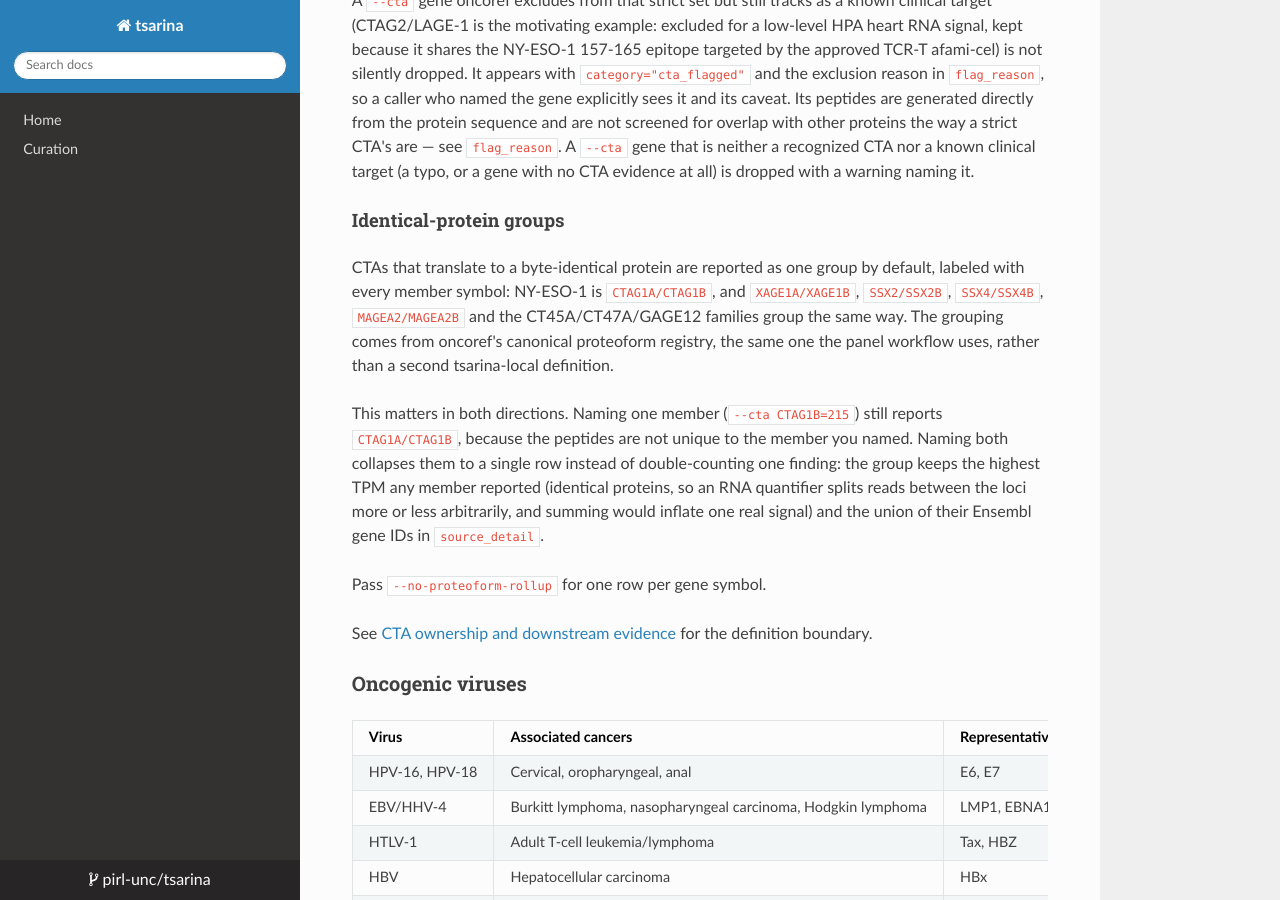
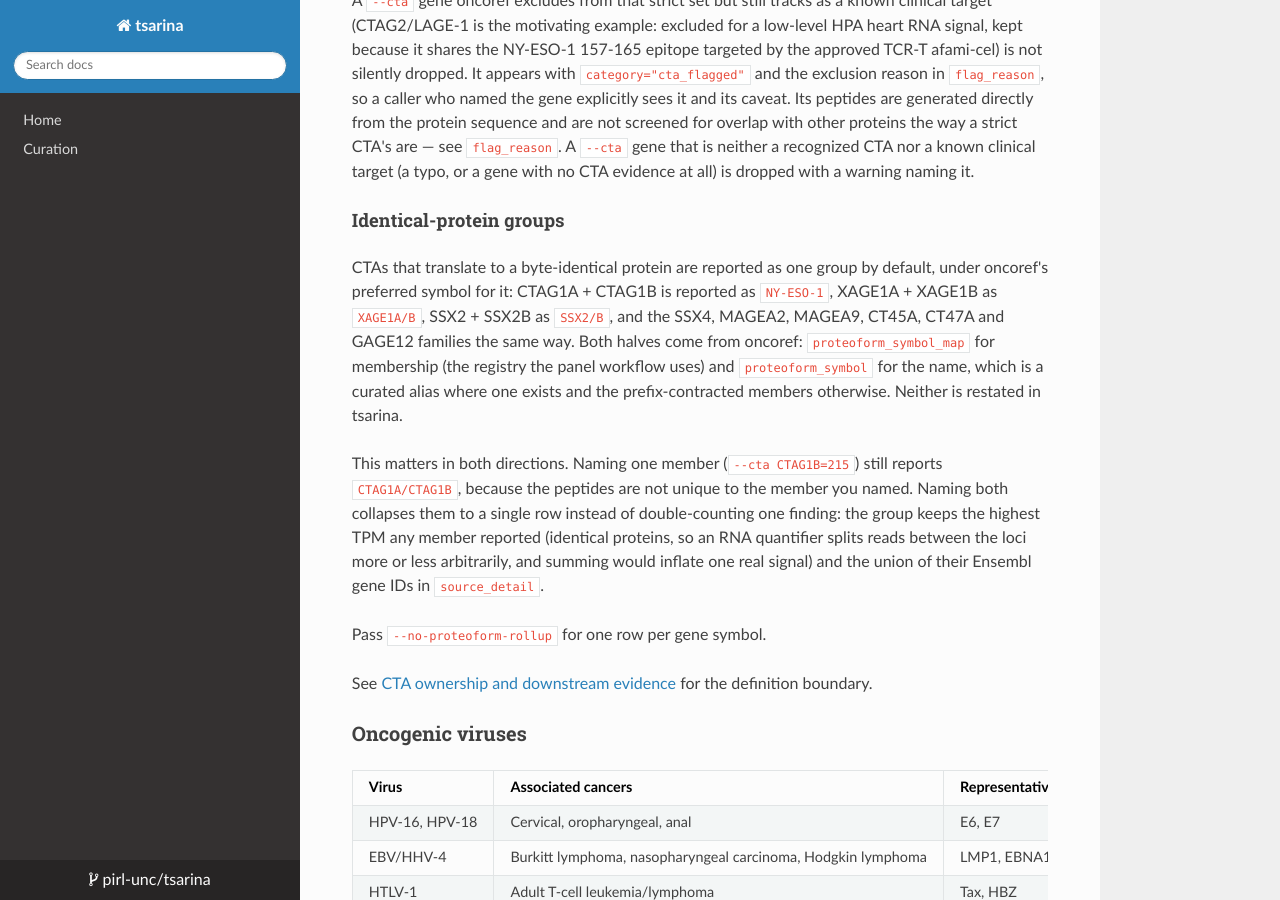
Before and after one commit to pirl-unc/tsarina, an MkDocs documentation site: the page built from docs/personalized-targets.md, in a window 1280 px wide and 900 px high, scrolled down 3521 px. Built offline with MkDocs 1.6.1, drawn with Linux system fonts in a browser that asks for light colours; nearby versions of some CDN libraries.

Commit message:
Label proteoform groups with oncoref's preferred symbol, not the members list (#164)
personalize reported identical-protein CTA groups by their raw sorted
members label (CTAG1A/CTAG1B, XAGE1A/XAGE1B, SSX2/SSX2B). oncoref
already defines the name that should survive a collapse --
proteoform_symbol(): a curated alias where one exists (CTAG1A/CTAG1B ->
NY-ESO-1), else the prefix-contracted members (XAGE1A/XAGE1B ->
XAGE1A/B) -- and nothing in tsarina was calling it.

Now personalize's `source` column shows NY-ESO-1, XAGE1A/B, SSX2/B.
Membership still comes from proteoform_symbol_map and the name from
proteoform_symbol, so neither is restated here and tsarina can't drift
from the canonical naming.

Bumps 1.30.0 -> 1.30.1.

Claude-Session: https://claude.ai/code/session_017AfXtBXCu777PSx7RohGSp

```diff
--- a/docs/personalized-targets.md
+++ b/docs/personalized-targets.md
@@ -163,11 +163,13 @@ with a warning naming it.
 #### Identical-protein groups
 
 CTAs that translate to a byte-identical protein are reported as one group
-by default, labeled with every member symbol: NY-ESO-1 is `CTAG1A/CTAG1B`,
-and `XAGE1A/XAGE1B`, `SSX2/SSX2B`, `SSX4/SSX4B`, `MAGEA2/MAGEA2B` and the
-CT45A/CT47A/GAGE12 families group the same way. The grouping comes from
-oncoref's canonical proteoform registry, the same one the panel workflow
-uses, rather than a second tsarina-local definition.
+by default, under oncoref's preferred symbol for it: CTAG1A + CTAG1B is
+reported as `NY-ESO-1`, XAGE1A + XAGE1B as `XAGE1A/B`, SSX2 + SSX2B as
+`SSX2/B`, and the SSX4, MAGEA2, MAGEA9, CT45A, CT47A and GAGE12 families
+the same way. Both halves come from oncoref: `proteoform_symbol_map` for
+membership (the registry the panel workflow uses) and `proteoform_symbol`
+for the name, which is a curated alias where one exists and the
+prefix-contracted members otherwise. Neither is restated in tsarina.
 
 This matters in both directions. Naming one member (`--cta CTAG1B=215`)
 still reports `CTAG1A/CTAG1B`, because the peptides are not unique to the
--- a/tsarina/version.py
+++ b/tsarina/version.py
@@ -10,4 +10,4 @@
 # See the License for the specific language governing permissions and
 # limitations under the License.
 
-__version__ = "1.30.0"
+__version__ = "1.30.1"
```
Also changed, not shown: 2 other files.
